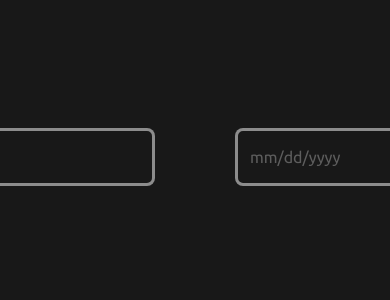
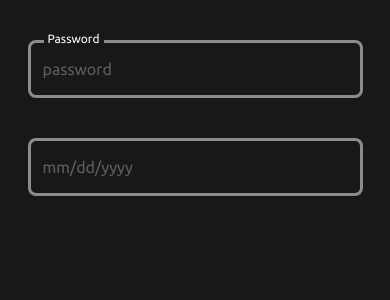
Before and after one commit to kmsheng/aha-exam1, a React (Create React App) app: page / in a window 390 px wide. Shown: the top 300 px of the page. Built offline with nearby package versions, Linux system fonts and the light colour scheme.

Commit message:
fix responsive issue

```diff
--- a/src/App.tsx
+++ b/src/App.tsx
@@ -5,10 +5,10 @@ import DateContainer from '@/containers/DateContainer';
 function App() {
   return (
     <div className="App bg-[#181818]
-    text-[#fff] flex justify-center fixed h-screen w-screen p-32">
-      <div className="flex">
+    text-[#fff] flex justify-center fixed h-screen w-screen p-10 md:p-32">
+      <div className="flex flex-col md:flex-row">
         <PasswordInputContainer />
-        <DateContainer className="ml-20" />
+        <DateContainer className="ml-0 mt-10 md:mt-0 md:ml-20" />
       </div>
     </div>
   );
--- a/src/composables/useFloatingDom.ts
+++ b/src/composables/useFloatingDom.ts
@@ -18,7 +18,7 @@ function useFloatingDom(
       nextStyle.left = px(left);
       nextStyle.marginTop = '1rem';
       nextStyle.display = 'block';
-      nextStyle.position = 'absolute';
+      nextStyle.position = 'fixed';
     }
     if (! isEqual(style, nextStyle)) {
       setStyle(nextStyle);
```
